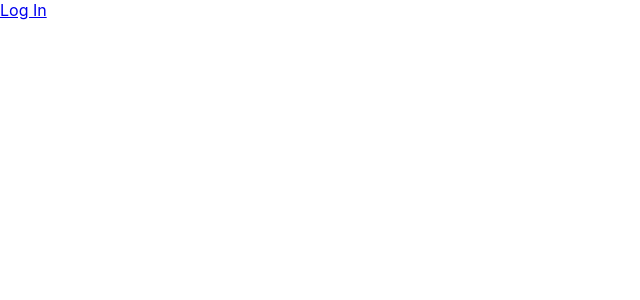
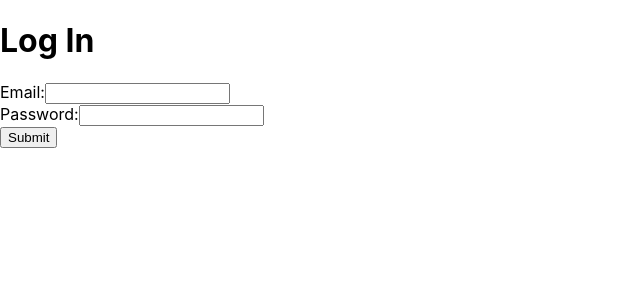
Before and after one commit to MuhammadFahadAkbar/Private-Routing, a React (Create React App) app: page /login in a window 1280 px wide. Shown: the top 300 px of the page, without its empty margins (0-640 px from the left). Built offline with nearby package versions, Linux system fonts and the light colour scheme; the HTML template or start-up script is replaced by a standard one.

Commit message:
Added login page

```diff
--- a/src/Pages/Login/index.tsx
+++ b/src/Pages/Login/index.tsx
@@ -1,16 +1,26 @@
 import { useContext } from "react";
 import { AuthContext } from "../../App";
-import { Link } from "react-router-dom";
+import { Link, redirect } from "react-router-dom";
 
 const Login = () => {
   const { setIsLoggedIn } = useContext(AuthContext);
   const handleLogin = () => {
     setIsLoggedIn(true);
+    redirect("/");
   };
   return (
-    <Link to="/" onClick={handleLogin}>
-      Log In
-    </Link>
+    <>
+      <h1>Log In</h1>
+      <form onSubmit={handleLogin}>
+        <label htmlFor="email">Email:</label>
+        <input type="email" id="email" name="email" />
+        <br />
+        <label htmlFor="password">Password:</label>
+        <input type="password" id="password" name="password" />
+        <br />
+        <button type="submit">Submit</button>
+      </form>
+    </>
   );
 };
 
--- a/src/Pages/Register/index.tsx
+++ b/src/Pages/Register/index.tsx
@@ -1,5 +1,7 @@
 const Register = () => {
   return (
+    <>
+    <h1>Register</h1>
     <form>
       <label htmlFor="name">Name:</label>
       <input type="text" id="name" name="name" />
@@ -15,6 +17,7 @@ const Register = () => {
       <br />
       <button type="submit">Register</button>
     </form>
+    </>
   );
 };
 
```
